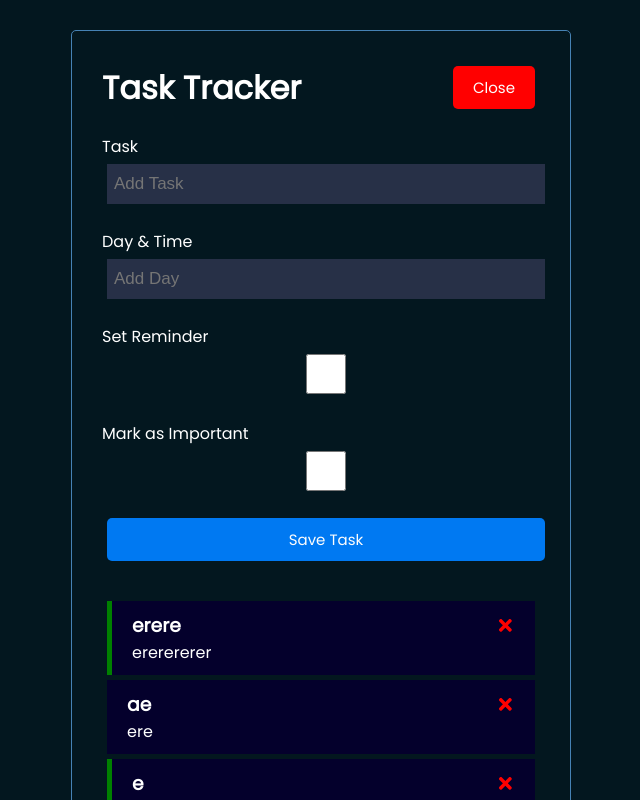
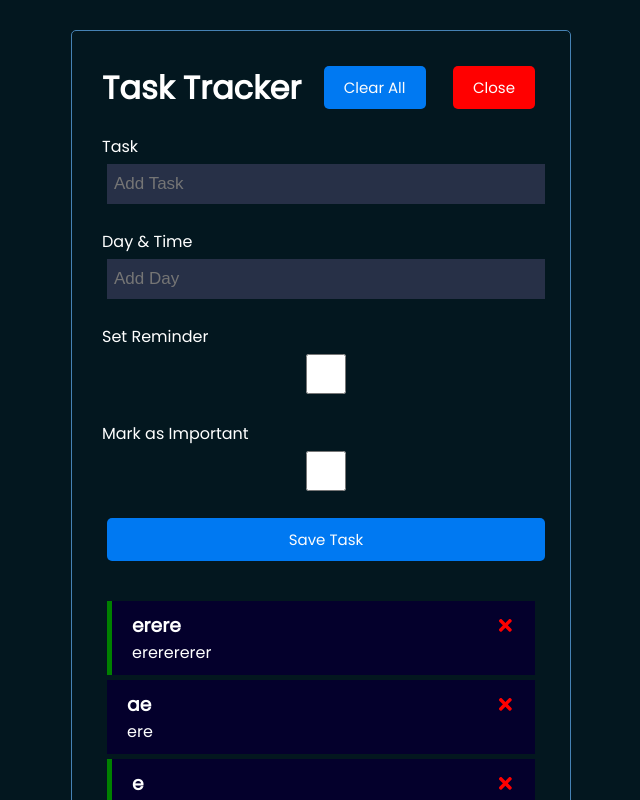
Before and after one commit to patrickzhou1234/TaskTracker, a React (Create React App) app: page / in a window 1280 px wide. Shown: the top 800 px of the page, without its empty margins (319-959 px from the left). Built offline with nearby package versions, Linux system fonts and the light colour scheme; data requests are answered from the project's data file; the HTML template or start-up script is replaced by a standard one.

Commit message:
Update Header.js

```diff
--- a/src/components/Header.js
+++ b/src/components/Header.js
@@ -1,10 +1,11 @@
 import PropTypes from 'prop-types'
 import Button from './Button'
 
-const Header = ({ title, onAdd, showAdd }) => {
+const Header = ({ onClear, title, onAdd, showAdd }) => {
   return (
     <header className="header">
         <h1>{title}</h1>
+        <Button onClick={onClear} text="Clear All"></Button>
         <Button onClick={onAdd} color={showAdd ? 'red' : 'green'} text={showAdd ? 'Close' : 'Add'} />
     </header>
   )
```
